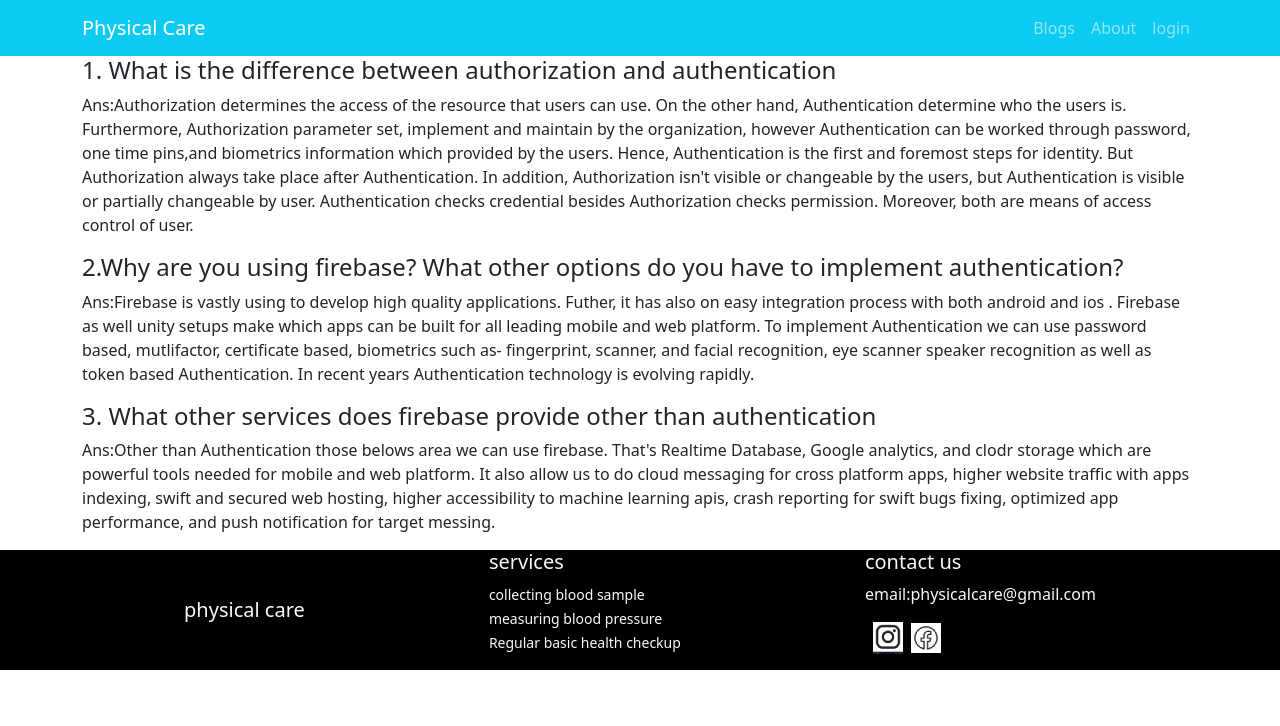
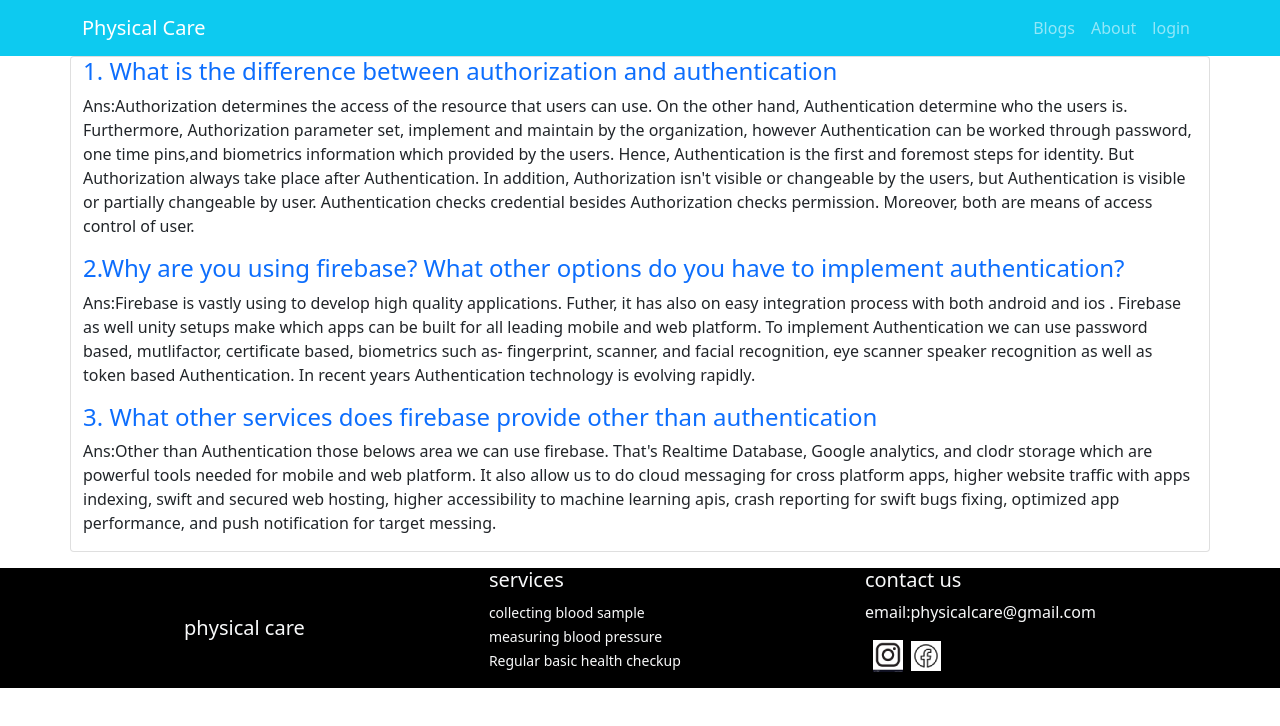
Before and after one commit to Eshshatabdi/physical-care, a React (Create React App) app: page /blogs in a window 1280 px wide. Shown: the top 726 px of the page. Built offline with nearby package versions, Linux system fonts and the light colour scheme; no server answers.

Commit message:
about complete

```diff
--- a/public/index.html
+++ b/public/index.html
@@ -24,7 +24,7 @@
       work correctly both with client-side routing and a non-root public URL.
       Learn how to configure a non-root public URL by running `npm run build`.
     -->
-    <title>React App</title>
+    <title>Physical Care</title>
   </head>
   <body>
     <noscript>You need to enable JavaScript to run this app.</noscript>
--- a/src/Pages/About/About.js
+++ b/src/Pages/About/About.js
@@ -2,7 +2,16 @@ import React from 'react';
 
 const About = () => {
     return (
-        <div>
+        <div className='container mt-3'>
+            <div className="row">
+                <div className="card">
+                    <h3 className='text-center text-primary'>My Goal</h3>
+                    <p>It is very possible that a new goal will necessitate learning a new skill or will require some form of personal growth.My goal is now I wanted to be a professiobal web develover.Now a days I work hard and practice more and more so that I will be a successful in my goal.</p>
+
+
+                </div>
+
+            </div>
 
         </div>
     );
--- a/src/Pages/Blogs/Blogs.js
+++ b/src/Pages/Blogs/Blogs.js
@@ -3,19 +3,23 @@ import React from 'react';
 const Blogs = () => {
     return (
         <div className='container'>
-            <h4>1. What is the difference between authorization and authentication</h4>
+            <div className="row">
+                <div className="card">
+                    <h4 className='text-primary'>1. What is the difference between authorization and authentication</h4>
                     <p>Ans:Authorization determines the access of the resource that users can use. On the other hand, Authentication determine who the users is.  Furthermore, Authorization parameter set, implement and maintain by the organization,  however Authentication can be worked through password, one time pins,and biometrics information which provided by the users. Hence, Authentication is the first and foremost steps for identity. But Authorization always take place after Authentication. In addition, Authorization isn't visible or changeable by the users, but Authentication is visible or partially changeable by user. Authentication checks credential besides Authorization checks permission. Moreover,  both are means of access control of user.
                     </p>
 
-            <h4>2.Why are you using firebase? What other options do you have to implement authentication?</h4>
+                    <h4 className='text-primary'>2.Why are you using firebase? What other options do you have to implement authentication?</h4>
                     <p>Ans:Firebase is vastly using to develop high quality applications. Futher, it has also on easy integration process with both android and ios . Firebase  as well unity setups make which apps can be built for all leading mobile and web platform. To implement Authentication we can use password based,  mutlifactor, certificate based, biometrics such as- fingerprint, scanner,  and facial recognition,  eye scanner speaker recognition as well as token based Authentication.  In recent years Authentication technology is evolving rapidly. </p>
 
-            <h4>3. What other services does firebase provide other than authentication</h4>
+                    <h4 className='text-primary'>3. What other services does firebase provide other than authentication</h4>
                     <p>Ans:Other than Authentication those belows area we can use firebase.
                         That's Realtime Database, Google analytics,  and clodr storage which are powerful tools needed for mobile and web platform. It also allow us to do cloud messaging for cross platform apps, higher website traffic with apps indexing,  swift and secured web hosting,  higher accessibility to machine learning apis, crash reporting for swift bugs fixing, optimized app performance,  and push notification for target messing.
                     </p>
 
 
+                </div>
+            </div>
 
 
         </div>
```
Also changed, not shown: 1 other file (tests, documents, lock files or other folders). Lines whose indentation alone changed are shown as unchanged.
